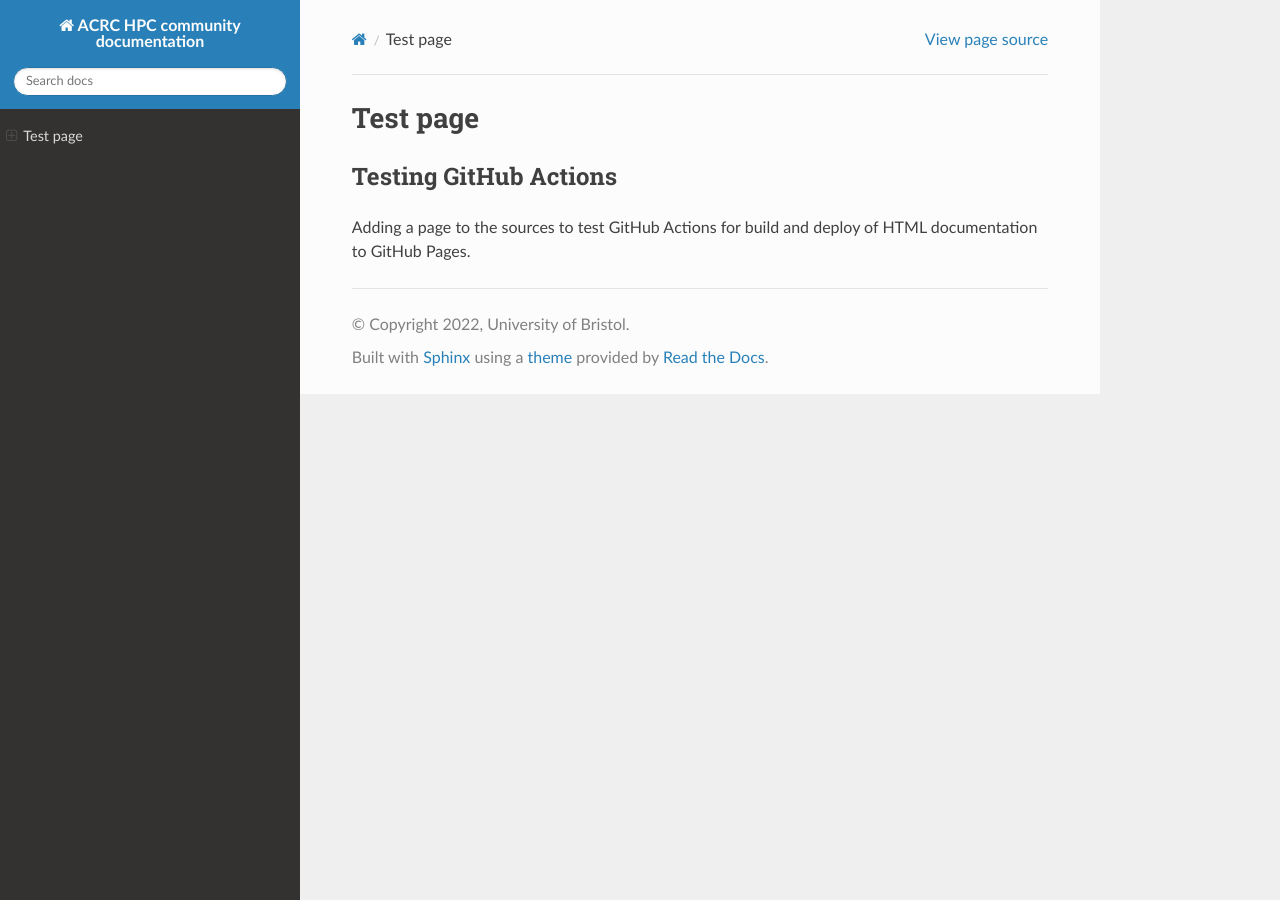
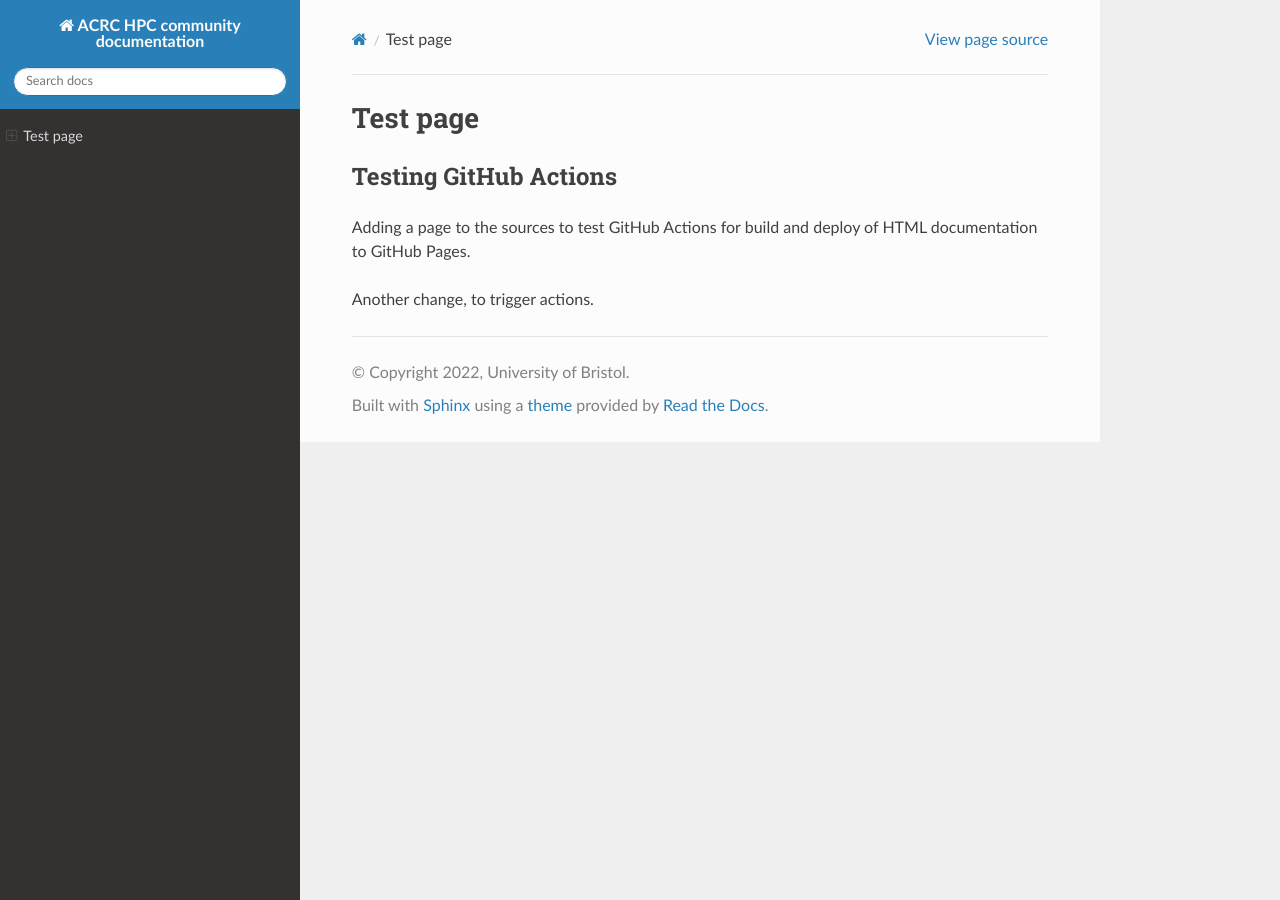
Before and after one commit to ACRC/HPC-community-docs, a Sphinx documentation site: the page built from source/example-domain/example-software/test.md, in a window 1280 px wide. Built offline with Sphinx 7.4.7 and the Read the Docs theme 2.0.0, drawn with Linux system fonts in a browser that asks for light colours; pages that are not in the unit, such as notebooks, are missing from menus.

Commit message:
Trigger GitHub Actions

```diff
--- a/source/example-domain/example-software/test.md
+++ b/source/example-domain/example-software/test.md
@@ -5,3 +5,5 @@ title: "Test page"
 ## Testing GitHub Actions
 
 Adding a page to the sources to test GitHub Actions for build and deploy of HTML documentation to GitHub Pages.
+
+Another change, to trigger actions.
```
